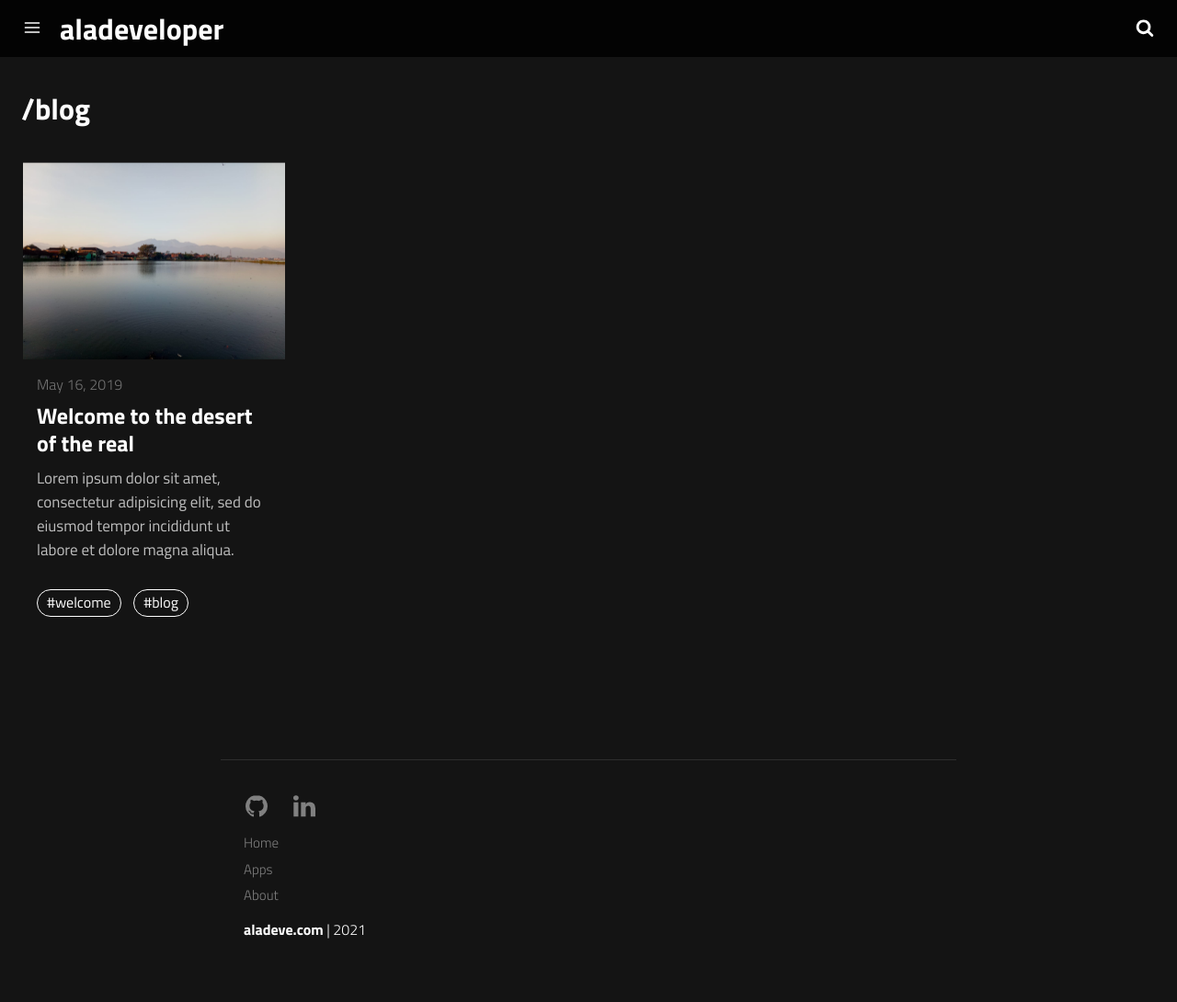
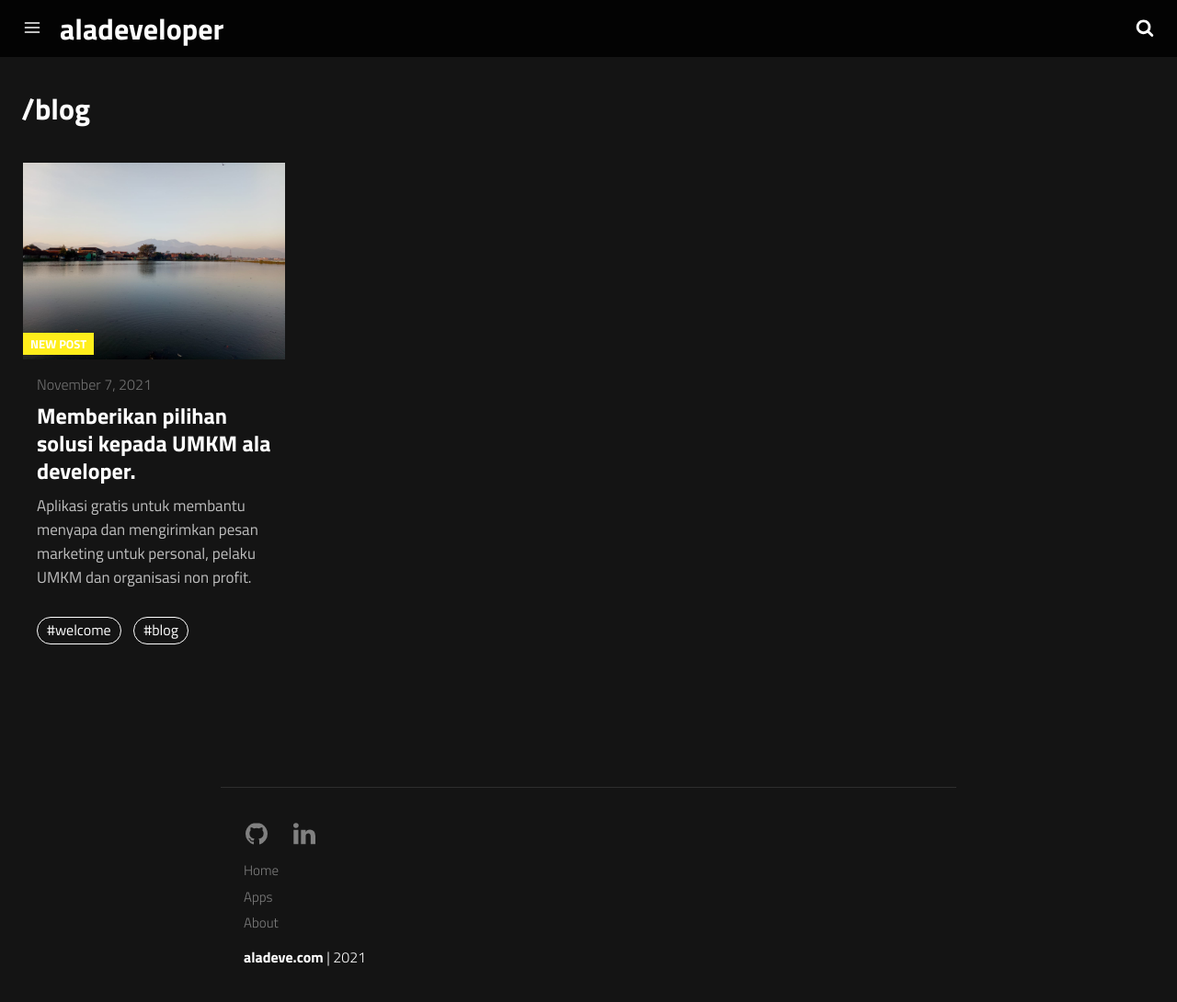
Before and after one commit to aladeveloper/waleadaap-blog, a Jekyll site: the page built from category/blog.md, in a window 1280 px wide and 1090 px high. Shown: the whole window at 92% size. Built offline with Jekyll 4.4.1, drawn with Linux system fonts in a browser that asks for light colours; a script that is not in the unit is left out.

Commit message:
Mengganti title pesan welcome

```diff
--- a/_posts/2010-01-01-welcome-to-the-desert-of-the-real.md
+++ b/_posts/2021-11-7-memberikan-pilihan-solusi-kepada-umkm-ala-developer.md
@@ -1,11 +1,10 @@
 ---
-date: 2019-05-16T23:48:05.000Z
+date: 2021-11-7
 layout: post
-title: Welcome to the desert of the real
-subtitle: 'Lorem ipsum dolor sit amet, consectetur adipisicing elit.'
+title: Memberikan pilihan solusi kepada UMKM ala developer.
+subtitle: 'Mengirim pesan marketing via WhatsApp minim penolakan.'
 description: >-
-  Lorem ipsum dolor sit amet, consectetur adipisicing elit, sed do eiusmod
-  tempor incididunt ut labore et dolore magna aliqua.
+  Aplikasi gratis untuk membantu menyapa dan mengirimkan pesan marketing untuk personal, pelaku UMKM dan organisasi non profit.
 image: >-
   /assets/img/uploads/bojongsoang.jpeg
 optimized_image: >-
```
Also changed, not shown: other parts of _posts/2021-11-7-memberikan-pilihan-solusi-kepada-umkm-ala-developer.md (+1 -1 lines).
